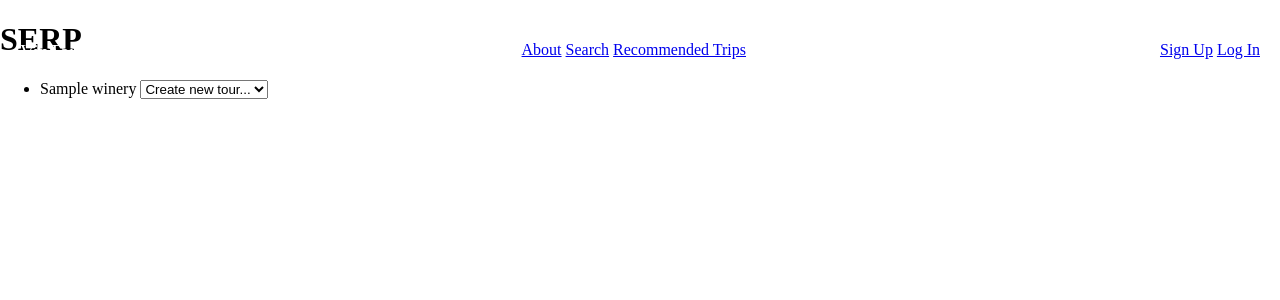
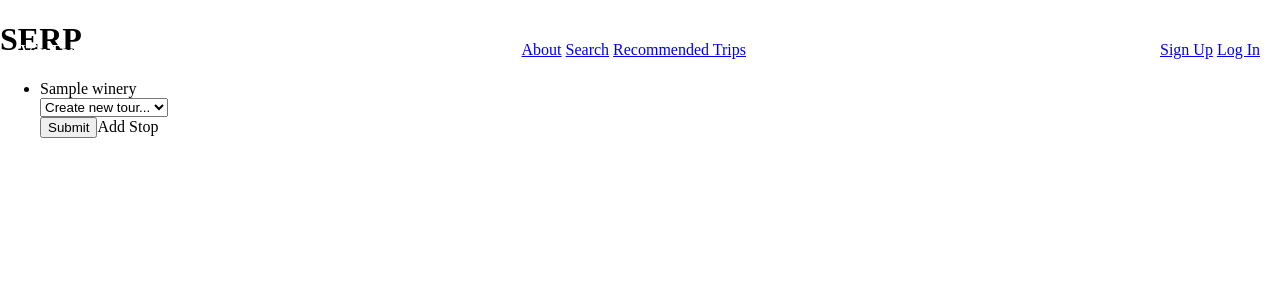
Before and after one commit to tanyasadarangani/vintour, a Django app: page /serp/ in a window 1280 px wide. Shown: the top 300 px of the page. Run offline with Django 3.2, Linux system fonts and the light colour scheme; tables that the repository leaves empty hold one stand-in row (values such as "Sample post").

Commit message:
serp updates

```diff
--- a/main_app/templates/serp.html
+++ b/main_app/templates/serp.html
@@ -8,12 +8,17 @@
 {% for place in query_result %}
 <li>
 {{ place.name }}
-<select name="Select Tour" id="select">
-    <option value='create'>Create new tour...</option>
-    {% for tour in tours %}
-        <option value='{{tour.name}}'>{{ tour.name }}</option>
-    {% endfor %}
-</select>
+<div class='select'>
+    <select form='addstop' name="Select Tour" id="select">
+        <option value='create'>Create new tour...</option>
+        {% for tour in tours %}
+            <option value='{{tour.name}}'>{{ tour.name }}</option>
+        {% endfor %}
+    </select>
+    <form action="" id='addstop'>
+        <input type="submit" class='btn'>Add Stop</input>
+    </form>
+</div>
 </li>
 
 {% endfor %}
```
